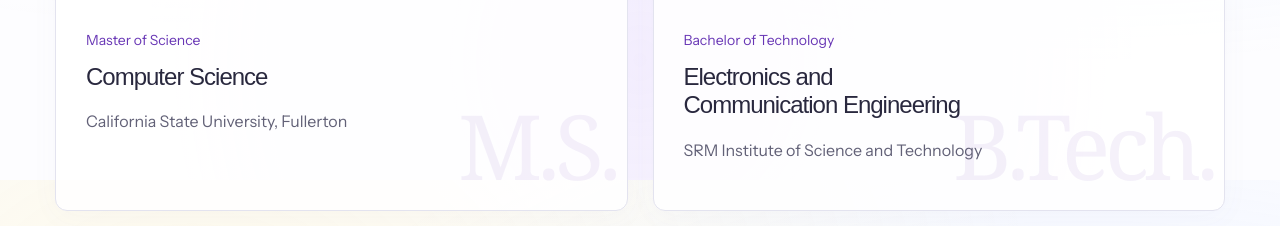
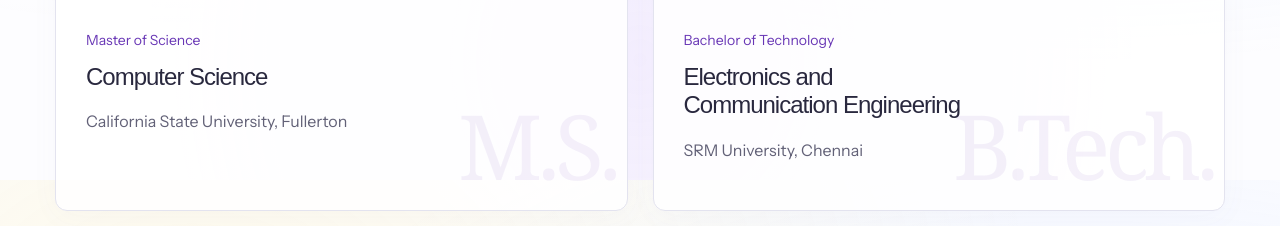
Before and after one commit to ppsahu/ppsahu.github.io, a React (Vite) app: page / in a window 1280 px wide. Shown: the part 4620-4846 px from the top of the page. Built offline with nearby package versions, Linux system fonts and the light colour scheme; a web font is replaced by a local one.

Commit message:
Clarify SRM education as SRM University Chennai

```diff
--- a/src/main.tsx
+++ b/src/main.tsx
@@ -29,7 +29,7 @@ return <><a className="skip" href="#main">Skip to content</a><div ref={progressB
 <section id="work" className="work-section"><div className="section-top"><div><span className="eyebrow">01 / SELECTED BUILDS</span><h2>Curiosity, <em>made tangible.</em></h2></div><a className="text-link" href="https://github.com/ppsahu" target="_blank" rel="noreferrer"><Github size={16}/> More on GitHub <ArrowUpRight size={15}/></a></div><div className="work-toolbar"><p>Four projects. Different problems. One engineering mindset.</p><div className="filters" aria-label="Filter projects">{(['All','AI','Systems','Analytics']as Category[]).map(c=><button key={c} aria-pressed={category===c} onClick={()=>setCategory(c)}>{c}<span>{c==='All'?4:projects.filter(p=>p.category===c).length}</span></button>)}</div></div><div className="projects" aria-live="polite">{visible.map((p)=><article className={'project project-'+p.id} key={p.id}><button className="art-button" aria-label={'Explore '+p.title} onClick={()=>setSelected(p)}><Art id={p.id}/><span className="art-open"><ArrowUpRight size={20}/></span></button><div className="project-body"><div className="project-kicker"><span>{p.kicker}</span><span>0{projects.indexOf(p)+1}</span></div><h3>{p.title}</h3><p>{p.description}</p><div className="tags">{p.stack.slice(0,4).map(t=><span key={t}>{t}</span>)}</div><button className="project-more" onClick={()=>setSelected(p)}>Inside the project <ArrowUpRight size={18}/></button></div></article>)}</div></section>
 <section id="experience"><div className="section-top"><div><span className="eyebrow">02 / PROFESSIONAL JOURNEY</span><h2>Built in the <em>real world.</em></h2></div><p className="section-note">Payment platforms. Enterprise workflows.<br/>Performance that people can feel.</p></div><div className="experience-layout"><div className="company-tabs" role="tablist" aria-label="Professional experience">{experience.map((e,i)=><button key={e.company} id={'job-tab-'+i} role="tab" aria-selected={activeJob===i} aria-controls="job-panel" tabIndex={activeJob===i?0:-1} onClick={()=>setActiveJob(i)} onKeyDown={e=>{if(['ArrowDown','ArrowUp','Home','End'].includes(e.key)){e.preventDefault();const n=e.key==='Home'?0:e.key==='End'?2:(i+(e.key==='ArrowDown'?1:2))%3;setActiveJob(n);document.getElementById('job-tab-'+n)?.focus()}}}><span>0{i+1}</span><div><b>{e.company}</b><small>{e.date}</small></div><ArrowUpRight size={17}/></button>)}</div><div className="job-panel" id="job-panel" role="tabpanel" aria-labelledby={'job-tab-'+activeJob} key={activeJob}><span className="eyebrow">{job.tag}</span><h3>{job.role}</h3><div className="job-meta">{job.company}{job.client&&<span>{job.client}</span>}</div><p className="job-intro">{job.intro}</p><p>{job.detail}</p><div className="job-stats">{job.stats.map(s=><span key={s}><Check size={14}/>{s}</span>)}</div><div className="job-stack">{job.stack}</div></div></div></section>
 <section id="toolkit"><div className="section-top"><div><span className="eyebrow">03 / TOOLS OF THE TRADE</span><h2>Backend depth.<br/><em>End-to-end perspective.</em></h2></div><p className="section-note">A toolkit shaped by production systems<br/>and hands-on experiments.</p></div><div className="skill-grid">{Object.entries(skills).map(([group,list],i)=><div className="skill-card" key={group}><span className="skill-number">0{i+1}</span><h3>{group}</h3><div className="tags">{list.map(t=><span key={t}>{t}</span>)}</div></div>)}</div></section>
-<section id="education"><div className="section-top"><div><span className="eyebrow">04 / THE FOUNDATION</span><h2>Always a <em>student.</em></h2></div></div><div className="education-grid"><article><div className="university-logo"><img src="/universities/csuf.png" alt="Cal State Fullerton" width="1023" height="166" loading="lazy"/></div><span className="edu-year">2022 — 2024</span><span className="edu-degree">Master of Science</span><h3>Computer Science</h3><p>California State University, Fullerton</p><div className="edu-mark" aria-hidden="true">M.S.</div></article><article><div className="university-logo university-logo-srm"><img src="/universities/srm.webp" alt="SRM Institute of Science and Technology" width="288" height="112" loading="lazy"/></div><span className="edu-year">2015 — 2019</span><span className="edu-degree">Bachelor of Technology</span><h3>Electronics and<br/>Communication Engineering</h3><p>SRM Institute of Science and Technology</p><div className="edu-mark" aria-hidden="true">B.Tech.</div></article></div></section>
+<section id="education"><div className="section-top"><div><span className="eyebrow">04 / THE FOUNDATION</span><h2>Always a <em>student.</em></h2></div></div><div className="education-grid"><article><div className="university-logo"><img src="/universities/csuf.png" alt="Cal State Fullerton" width="1023" height="166" loading="lazy"/></div><span className="edu-year">2022 — 2024</span><span className="edu-degree">Master of Science</span><h3>Computer Science</h3><p>California State University, Fullerton</p><div className="edu-mark" aria-hidden="true">M.S.</div></article><article><div className="university-logo university-logo-srm"><img src="/universities/srm.webp" alt="SRM University, Chennai" width="288" height="112" loading="lazy"/></div><span className="edu-year">2015 — 2019</span><span className="edu-degree">Bachelor of Technology</span><h3>Electronics and<br/>Communication Engineering</h3><p>SRM University, Chennai</p><div className="edu-mark" aria-hidden="true">B.Tech.</div></article></div></section>
 <section id="contact" className="contact"><div className="contact-copy"><span className="eyebrow">THE NEXT CHAPTER</span><h2>Good systems start<br/>with a <em>conversation.</em></h2><p>Have a backend challenge or an engineering opportunity?<br/>I’d love to hear what you’re building.</p><div className="contact-actions"><a className="button primary" href="mailto:pratzahu.ps@gmail.com">Start a conversation <ArrowUpRight size={17}/></a><button className="copy-button" onClick={copy}>{copied?<Check size={17}/>:<Copy size={17}/>} {copied?'Email copied':'Copy email'}</button></div></div><div className="contact-links"><a href="https://www.linkedin.com/in/ppsahu/" target="_blank" rel="noreferrer">LinkedIn <ArrowUpRight/></a><a href="https://github.com/ppsahu" target="_blank" rel="noreferrer">GitHub <ArrowUpRight/></a><a href="/resume.pdf?v=32279197bdc0" download>Download résumé <Download size={19}/></a></div></section></main>
 <footer><a href="#top">Pratyush Prasanna Sahu <ArrowUpRight size={14}/></a><span>Built with curiosity. Crafted with React & TypeScript.</span><button onClick={()=>setPaused(!paused)} aria-pressed={paused}>{paused?<Play size={13}/>:<Pause size={13}/>} {paused?'Resume motion':'Pause motion'}</button></footer>
 <dialog ref={dialog} className="project-dialog" aria-label={selected?.title||"Project details"} onCancel={()=>setSelected(null)} onClick={e=>{if(e.target===e.currentTarget)setSelected(null)}}>{selected&&<><button ref={closeButton} className="dialog-close icon-button" aria-label="Close project details" onClick={()=>setSelected(null)}><X/></button><Art id={selected.id}/><div className="dialog-body"><span className="eyebrow">PROJECT NOTES / {selected.category}</span><h2>{selected.title}</h2><p className="dialog-lead">{selected.description}</p><h3>The problem</h3><p>{selected.problem}</p><h3>The approach</h3><ul>{selected.approach.map(a=><li key={a}>{a}</li>)}</ul><h3>What it demonstrates</h3><p>{selected.outcome}</p><div className="tags">{selected.stack.map(t=><span key={t}>{t}</span>)}</div><div className="dialog-links">{selected.links.length?selected.links.map(l=><a className="button secondary" key={l.label} href={l.url} target="_blank" rel="noreferrer">{l.label}<ExternalLink size={15}/></a>):<p>Private repository. <a href="mailto:pratzahu.ps@gmail.com?subject=AI%20Knowledge%20Assistant%20walkthrough">Request a walkthrough ↗</a></p>}</div><small className="concept-note">Artwork is a conceptual illustration of the project.</small></div></>}</dialog>
```
